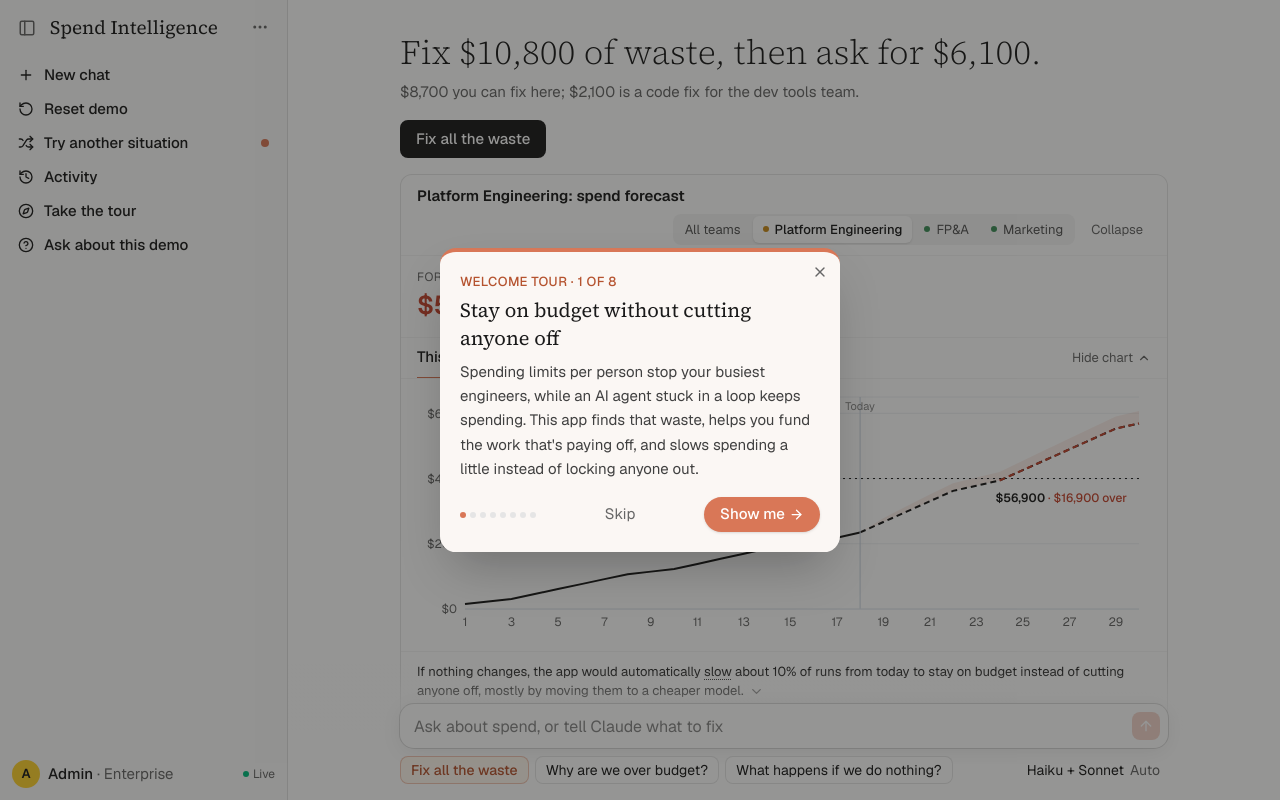
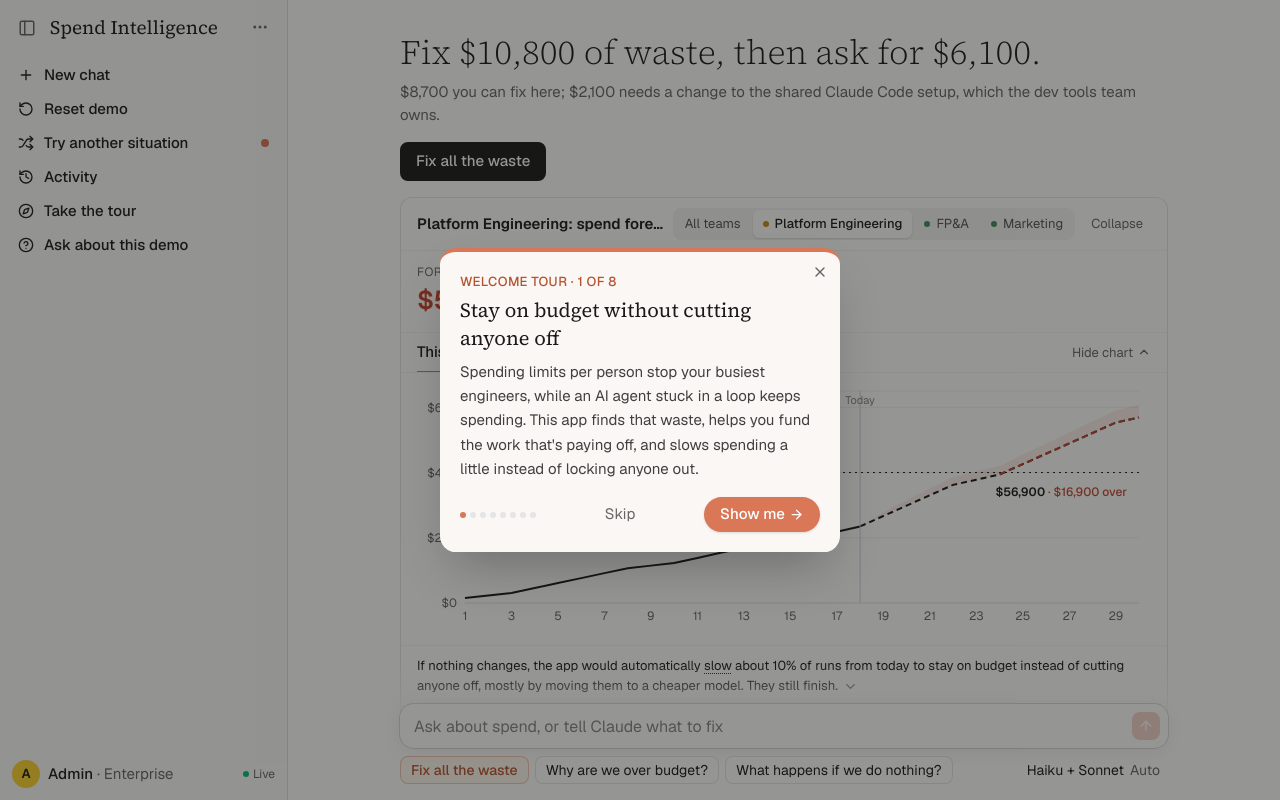
Before and after one commit to allanlivingston/demo-spend-intel, a Next.js app: page / in a window 1280 px wide. Built offline with nearby package versions, Linux system fonts and the light colour scheme.

Commit message:
Fix the rest of the waste after one fix; team tabs stay put; slowed runs still finish; note says what the dev tools team owns; UI_CRAFT: who the cold reader is
Co-Authored-By: Claude Opus 5.5 <noreply@anthropic.com>

```diff
--- a/src/components/ForecastView.tsx
+++ b/src/components/ForecastView.tsx
@@ -29,9 +29,11 @@ export function Frame({ title, right, children, id, stale }: {
   return (
     <SmoothHeight>
     <section id={id} className={cx("overflow-hidden rounded-xl border bg-white", stale ? "border-black/[0.06]" : "border-black/10")}>
-      <header className="flex flex-wrap items-center gap-x-2 gap-y-1.5 border-b border-neutral-100 px-4 py-2.5">
-        <h2 className="whitespace-nowrap text-[15px] font-semibold">{title}</h2>
-        <div className="ml-auto flex min-w-0 max-w-full items-center gap-2">{right}</div>
+      {/* On wider screens the title truncates instead of wrapping, so the team tabs on the right never move when the
+          team (and so the title's length) changes. On a phone the tabs always sit on their own line. */}
+      <header className="flex flex-wrap items-center gap-x-2 gap-y-1.5 border-b border-neutral-100 px-4 py-2.5 sm:flex-nowrap">
+        <h2 className="min-w-0 whitespace-nowrap text-[15px] font-semibold sm:truncate">{title}</h2>
+        <div className="ml-auto flex min-w-0 max-w-full shrink-0 items-center gap-2">{right}</div>
       </header>
       {stale?.open && (
         <div className="flex items-center gap-2 border-b border-neutral-100 bg-neutral-50 px-4 py-1.5 text-[13px] text-muted">
--- a/src/components/PacingChart.tsx
+++ b/src/components/PacingChart.tsx
@@ -458,7 +458,7 @@ function DailySummary({ data, pace, open, onToggle }: { data: StripDay[]; pace:
       <p className="text-ink">
         If nothing changes, the app would automatically{" "}
         <Term def="Slowed runs still finish. The heaviest ones move to a cheaper Claude model, or wait a few hours, on the busiest days. Nobody is cut off, and the person sees a note when it happens.">slow</Term>{" "}
-        {share100}{tail}{" "}
+        {share100}{tail} They still finish.{" "}
         <button type="button" onClick={() => { onToggle(); markUsed("daily-bars"); }} aria-expanded={open} aria-label={open ? "Hide the day-by-day bars" : "Show the day-by-day bars"} className="inline-flex items-center rounded p-0.5 align-middle text-muted hover:bg-neutral-100 hover:text-ink">
           <ChevronDown size={15} className={open ? "rotate-180 transition-transform" : "transition-transform"} />
         </button>
--- a/src/engine/insights.ts
+++ b/src/engine/insights.ts
@@ -125,7 +125,7 @@ export function headlineNote(s: DemoState, sel: GroupSelection): string | null {
   if (!theirs.length || theirs.length === open.length) return null;
   const owed = sum(theirs.map((e) => recoveryOf(e.driver)));
   const mine = sum(open.map((e) => recoveryOf(e.driver))) - owed;
-  return `${usd(mine)} you can fix here; ${usd(owed)} is a code fix for ${ownerOf(theirs[0].driver.id)!.short}.`;
+  return `${usd(mine)} you can fix here; ${usd(owed)} needs a change to ${ownerOf(theirs[0].driver.id)!.owns}, which ${ownerOf(theirs[0].driver.id)!.short} owns.`;
 }
 
 /**
--- a/src/state/chipRules.ts
+++ b/src/state/chipRules.ts
@@ -108,7 +108,7 @@ export function chipsFor(i: ChipInput): ChipSpec[] {
   } else {
     if (next.cta) {
       const sources = wasteSources(i.demo, i.group);
-      const text = next.verdict === "fix" ? (sources.length > 1 ? "Fix all the waste" : `Fix the ${sources[0].name.toLowerCase()}`) : next.cta.label;
+      const text = next.verdict === "fix" ? (sources.length > 1 ? (i.demo.appliedFixes.length ? "Fix the rest of the waste" : "Fix all the waste") : `Fix the ${sources[0].name.toLowerCase()}`) : next.cta.label;
       main.push({ text, primary: true, action: { type: "run", run: { ...next.cta.run, say: text } } });
     }
     // Just asked about one fix from its card: fixing that one is the next step (the answer says "Fix it drafts the change").
```
Also changed, not shown: 1 other file (tests, documents, lock files or other folders).
